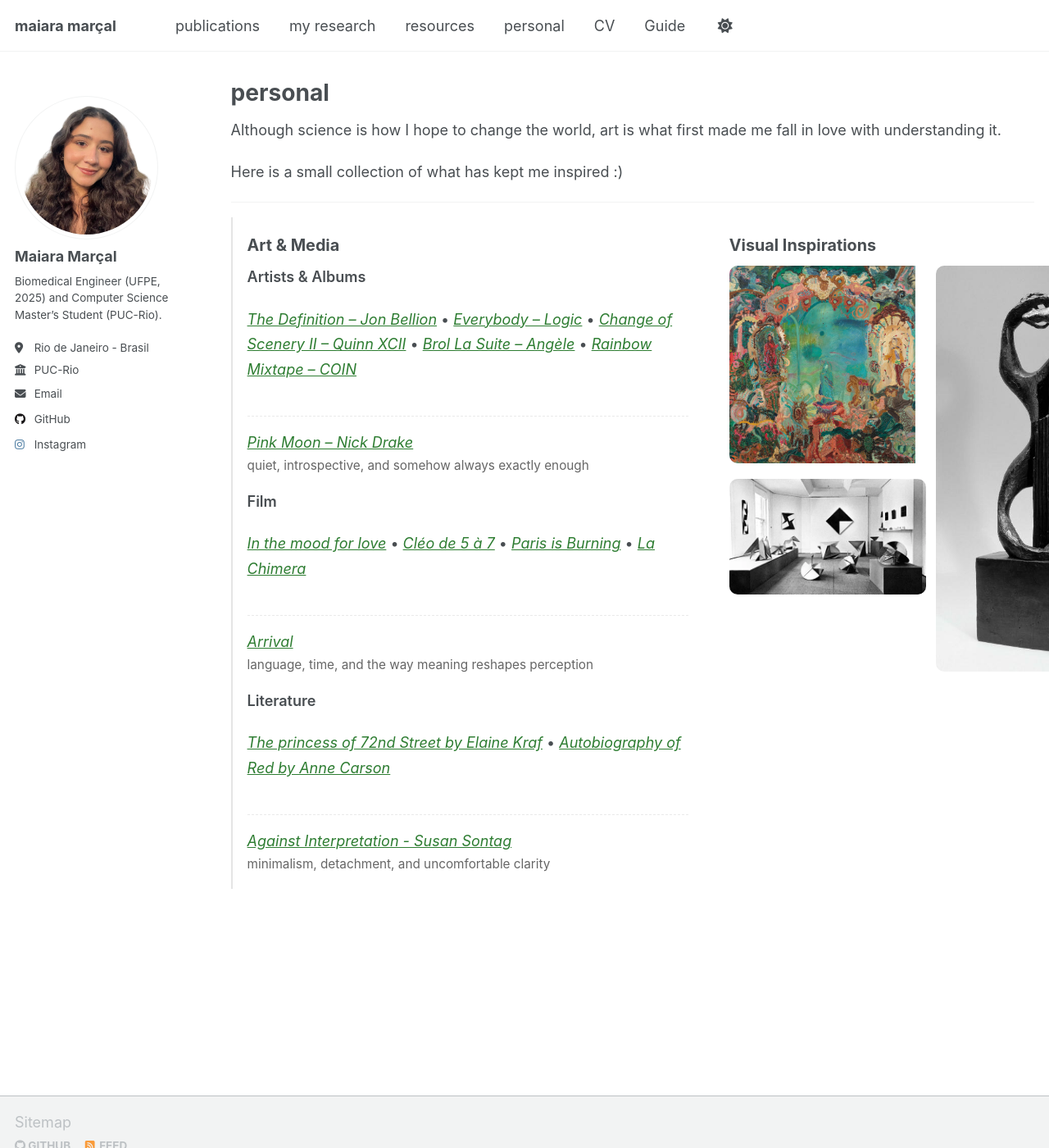
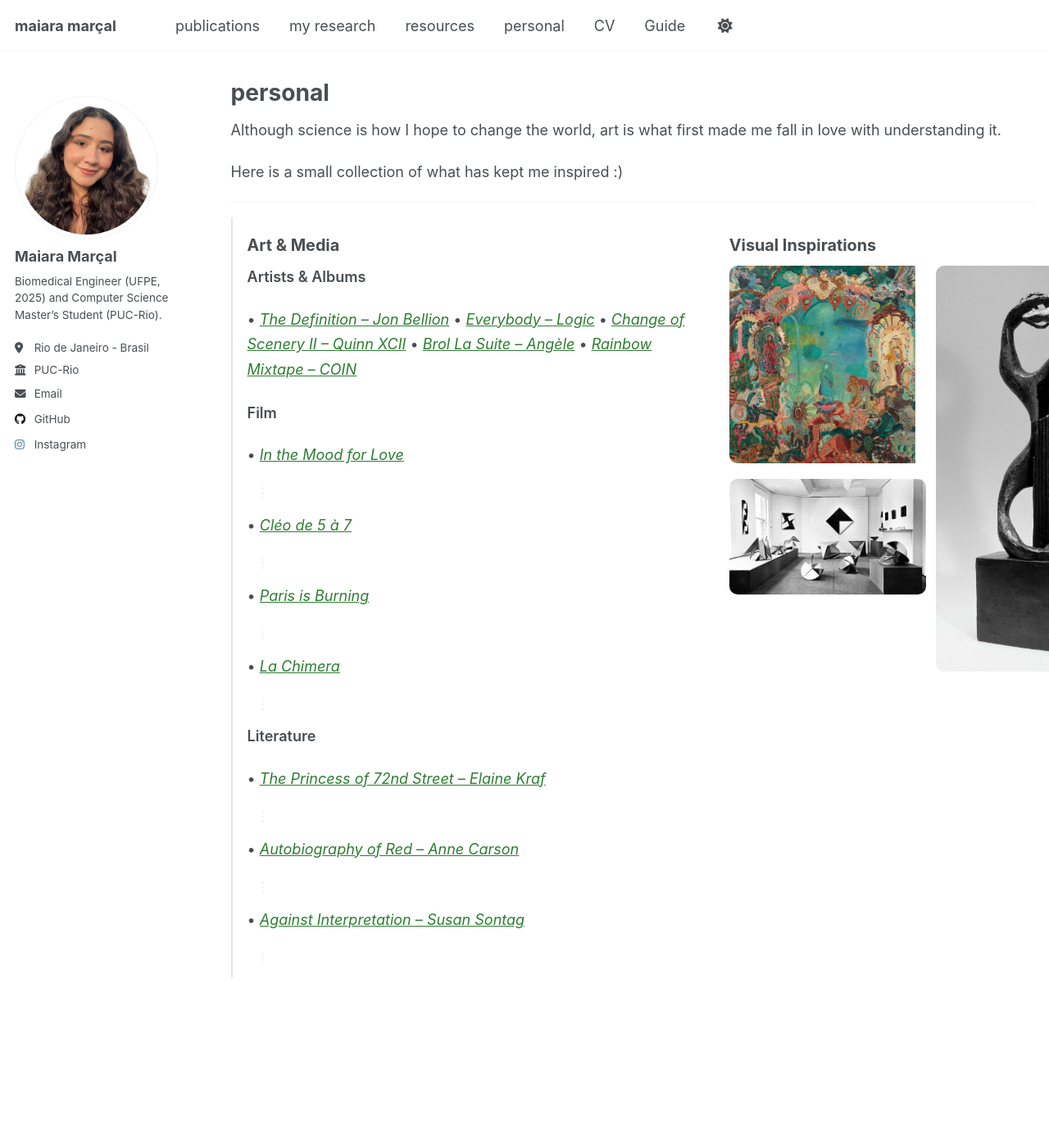
Before and after one commit to maiaramaaraujo/maiaramaaraujo.github.io, a Jekyll site: the page built from _pages/personal.html, in a window 1280 px wide and 1400 px high. Shown: the whole window at 82% size. Built offline with Jekyll 4.4.1, drawn with Linux system fonts in a browser that asks for light colours; a script that is not in the unit is left out.

Commit message:
Update personal.html

```diff
--- a/_pages/personal.html
+++ b/_pages/personal.html
@@ -21,52 +21,58 @@ author_profile: true
 
     <p class="section-title">Art & Media</p>
 
+    <!-- ===== ALBUMS (NO SPACE BELOW) ===== -->
     <p class="category">Artists & Albums</p>
-    <p class="items">
-      <a href="https://example.com/jon-bellion" class="media-link">The Definition – Jon Bellion</a> •
-      <a href="https://example.com/logic-everybody" class="media-link">Everybody – Logic</a> •
-      <a href="https://example.com/quinn-xcii" class="media-link">Change of Scenery II – Quinn XCII</a> •
-      <a href="https://example.com/angele-brol" class="media-link">Brol La Suite – Angèle</a> •
-      <a href="https://example.com/coin" class="media-link">Rainbow Mixtape – COIN</a>
-    </p>
-
-    <!-- NEW SPACE -->
-    <p class="description-space"></p>
-
-    <p class="highlight">
-      <em><a href="https://example.com/nick-drake" class="media-link">Pink Moon – Nick Drake</a></em><br>
-      <span class="note">quiet, introspective, and somehow always exactly enough</span>
+    <p class="items inline-items">
+      • <a href="https://example.com/jon-bellion" class="media-link">The Definition – Jon Bellion</a>
+      • <a href="https://example.com/logic-everybody" class="media-link">Everybody – Logic</a>
+      • <a href="https://example.com/quinn-xcii" class="media-link">Change of Scenery II – Quinn XCII</a>
+      • <a href="https://example.com/angele-brol" class="media-link">Brol La Suite – Angèle</a>
+      • <a href="https://example.com/coin" class="media-link">Rainbow Mixtape – COIN</a>
     </p>
 
     <p class="category">Film</p>
+
+    <div class="list-block">
       <p class="items">
-      <a href="https://example.com/la-la-land" class="media-link">In the mood for love</a> •
-      <a href="https://example.com/a-quiet-place" class="media-link">Cléo de 5 à 7</a> •
-      <a href="https://example.com/good-will-hunting" class="media-link">Paris is Burning</a> •
-      <a href="https://example.com/spirited-away" class="media-link">La Chimera</a>
+        • <a href="https://example.com/in-the-mood-for-love" class="media-link">In the Mood for Love</a>
       </p>
-
-    <!-- NEW SPACE -->
       <p class="description-space"></p>
 
-    <p class="highlight">
-      <em><a href="https://example.com/arrival" class="media-link">Arrival</a></em><br>
-      <span class="note">language, time, and the way meaning reshapes perception</span>
+      <p class="items">
+        • <a href="https://example.com/cleo-5-a-7" class="media-link">Cléo de 5 à 7</a>
       </p>
+      <p class="description-space"></p>
+
+      <p class="items">
+        • <a href="https://example.com/paris-is-burning" class="media-link">Paris is Burning</a>
+      </p>
+      <p class="description-space"></p>
+
+      <p class="items">
+        • <a href="https://example.com/la-chimera" class="media-link">La Chimera</a>
+      </p>
+      <p class="description-space"></p>
+    </div>
 
     <p class="category">Literature</p>
+
+    <div class="list-block">
       <p class="items">
-      <a href="https://example.com/anne-of-green-gables" class="media-link">The princess of 72nd Street by Elaine Kraf</a> •
-      <a href="https://example.com/haunting-of-hill-house" class="media-link">Autobiography of Red by Anne Carson</a>
+        • <a href="https://example.com/princess-72nd-street" class="media-link">The Princess of 72nd Street – Elaine Kraf</a>
       </p>
-
-    <!-- NEW SPACE -->
       <p class="description-space"></p>
 
-    <p class="highlight">
-      <em><a href="https://example.com/camus-stranger" class="media-link">Against Interpretation - Susan Sontag</a></em><br>
-      <span class="note">minimalism, detachment, and uncomfortable clarity</span>
+      <p class="items">
+        • <a href="https://example.com/autobiography-of-red" class="media-link">Autobiography of Red – Anne Carson</a>
       </p>
+      <p class="description-space"></p>
+
+      <p class="items">
+        • <a href="https://example.com/against-interpretation" class="media-link">Against Interpretation – Susan Sontag</a>
+      </p>
+      <p class="description-space"></p>
+    </div>
 
   </div>
 
@@ -137,24 +143,24 @@ author_profile: true
   margin-top: 10px;
 }
 
+/* ===== ITEMS ===== */
 .items {
   line-height: 1.7;
 }
 
-.highlight {
+.inline-items {
+  line-height: 1.7;
+}
+
+.list-block {
   margin-bottom: 18px;
 }
 
-.note {
-  font-size: 0.85em;
-  color: #666;
-}
-
-/* ===== NEW DESCRIPTION SPACE ===== */
+/* ===== DESCRIPTION SPACE ===== */
 .description-space {
-  margin: 18px 0;
-  min-height: 18px;
-  border-bottom: 1px dashed #ddd;
+  min-height: 14px;
+  margin: 6px 0 14px 18px;
+  border-left: 1px dashed #ddd;
   opacity: 0.6;
 }
 
```
Lines whose indentation alone changed are shown as unchanged.
